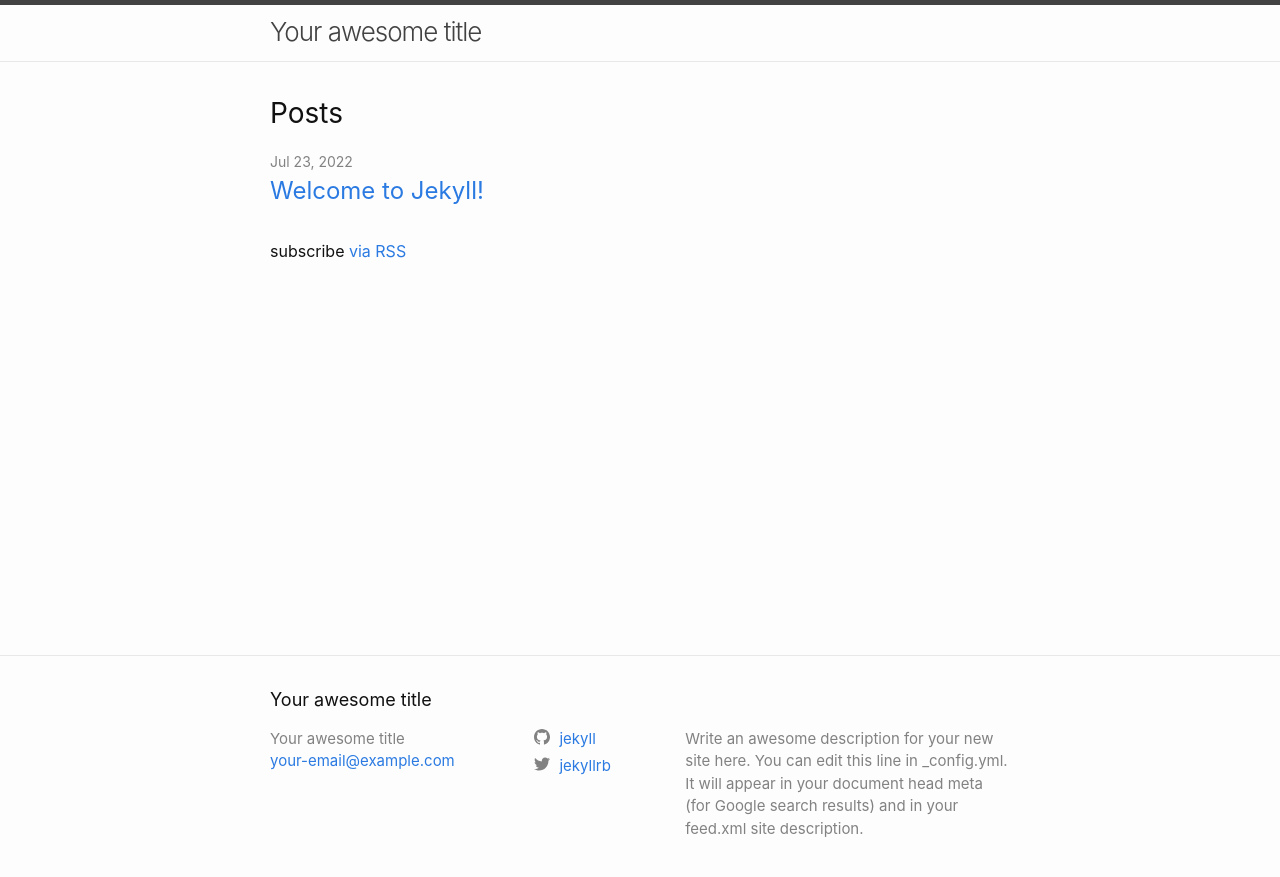
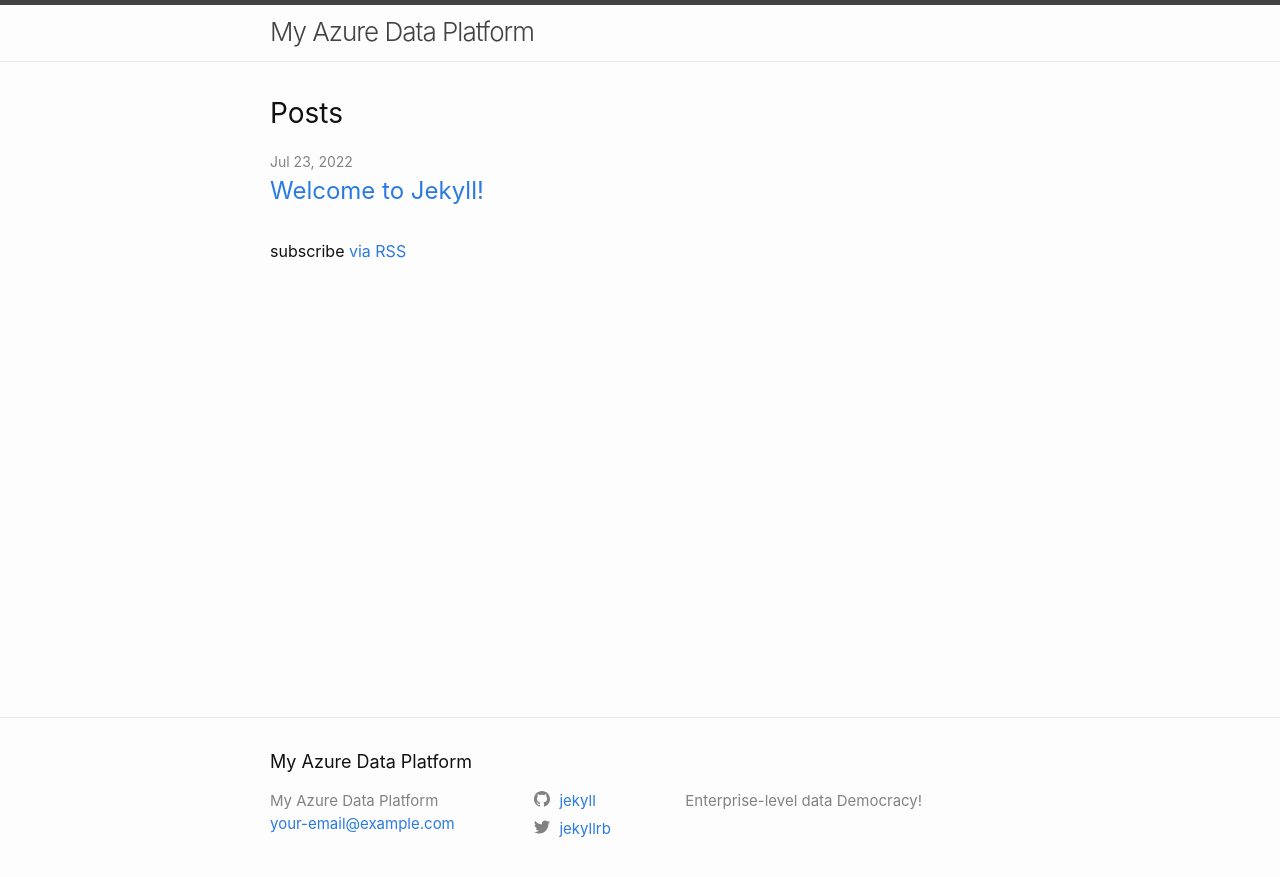
Before and after one commit to 001328/wiki, a Jekyll site: the page built from index.markdown, in a window 1280 px wide. Shown: the top 877 px of the page. Built offline with Jekyll 4.4.1, drawn with Linux system fonts in a browser that asks for light colours.

Commit message:
Update _config.yml

```diff
--- a/_config.yml
+++ b/_config.yml
@@ -18,16 +18,13 @@
 # You can create any custom variable you would like, and they will be accessible
 # in the templates via {{ site.myvariable }}.
 
-title: Your awesome title
+title: My Azure Data Platform
 email: your-email@example.com
 description: >- # this means to ignore newlines until "baseurl:"
-  Write an awesome description for your new site here. You can edit this
-  line in _config.yml. It will appear in your document head meta (for
-  Google search results) and in your feed.xml site description.
+  Enterprise-level data Democracy!
 baseurl: "" # the subpath of your site, e.g. /blog
 # url: "" # the base hostname & protocol for your site, e.g. http://example.com
-# baseurl: "/wiki" # the subpath of your site, e.g. /blog
-url: "https://azuredataplatform.net" # the base hostname & protocol for your site, e.g. http://example.com
+url: "https://azuredataplatform.net"
 twitter_username: jekyllrb
 github_username:  jekyll
 
```
